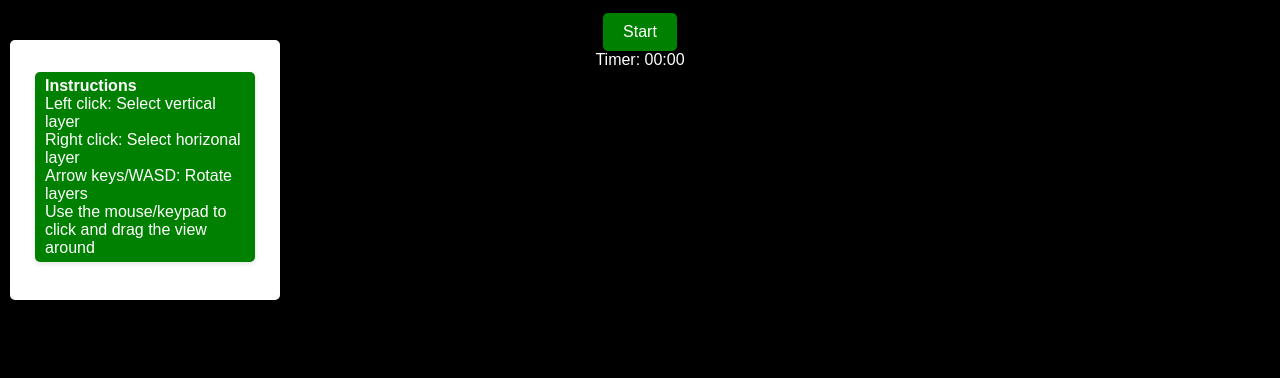
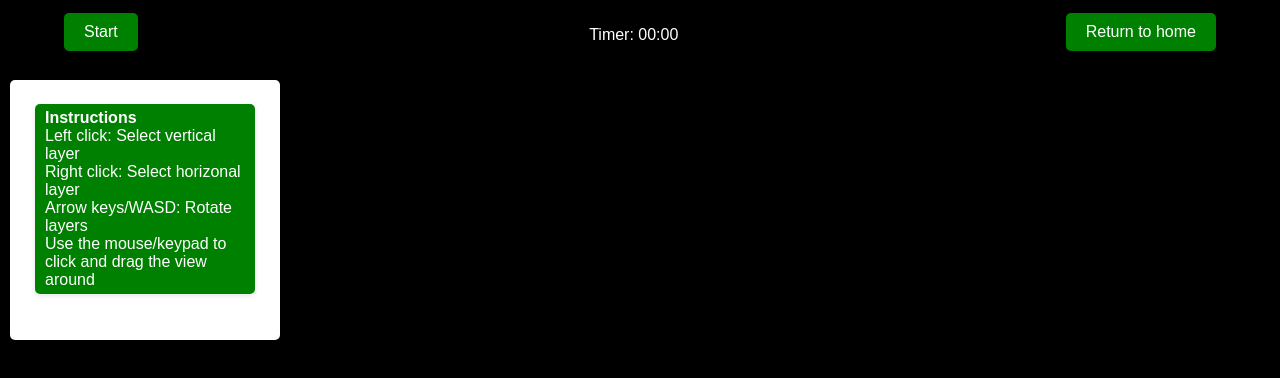
Before and after one commit to MSDS1203/simulation_showcase, a website built with Vite: page rubiks_cube/rubiksCube.html in a window 1280 px wide. Built offline with nearby package versions, Linux system fonts and the light colour scheme.

Commit message:
added a return home button

```diff
--- a/rubiks_cube/rubik.js
+++ b/rubiks_cube/rubik.js
@@ -1,3 +1,7 @@
+document.getElementById('home').addEventListener('click', () => {
+    window.location.href = "/simulation_showcase";
+})
+
 document.getElementById('start').addEventListener('click', initializeCube);
 
 function initializeCube() {
--- a/rubiks_cube/rubikStyles.css
+++ b/rubiks_cube/rubikStyles.css
@@ -10,8 +10,9 @@ body {
 }
 
 #start-screen {
-    margin-top: 1%;
-    text-align: center;
+    display: flex;
+    justify-content: space-between;
+    gap: 30px;
 }
 
 button {
@@ -32,7 +33,7 @@ canvas {
     position: absolute;
     height: 250px;
     width: 250px;
-    top: 5%;
+    top: 10%;
     left: 10px;
     font-size: 20px;
     background-color: white;
@@ -42,6 +43,8 @@ canvas {
 }
 
 #timer {
+    margin-top: 2%;
+    margin-left: 5%;
     text-align: center;
     color: white;
     z-index: 999;
@@ -49,7 +52,7 @@ canvas {
 
 #instructions {
     position: absolute;
-    top: 9%;
+    top: 13%;
     left: 35px;
     font-size: 16px;
     background-color: green;
@@ -85,3 +88,10 @@ canvas {
 .visible {
     display: block;
 }
+
+#start,
+#home {
+    margin-top: 1%;
+    margin-left: 5%;
+    margin-right: 5%;
+}
--- a/rubiks_cube/rubiksCube.html
+++ b/rubiks_cube/rubiksCube.html
@@ -10,6 +10,7 @@
     <div id="start-screen">
         <button id="start">Start</button>
         <div id="timer">Timer: 00:00</div>
+        <button id="home">Return to home</button>
     </div>
     <div id="instructions">
         <strong>Instructions</strong><br>
```
